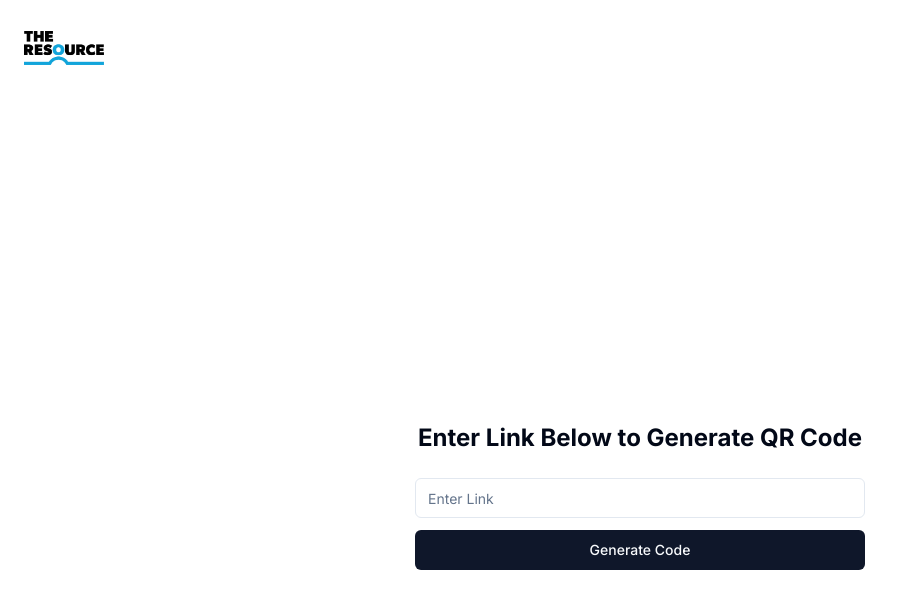
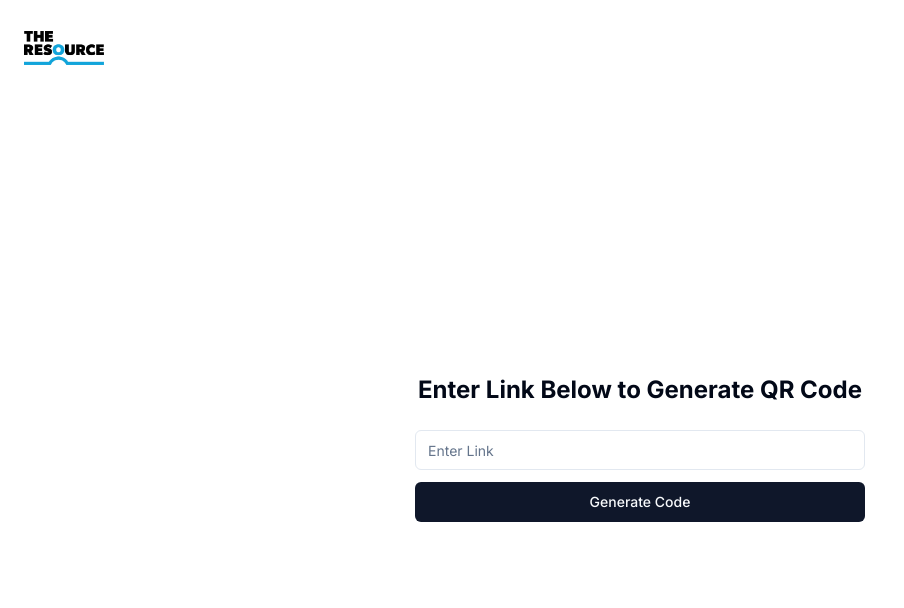
Before and after one commit to ianfrye0818/resource-app-hub, a Next.js app: page /qr-generator in a window 1280 px wide. Shown: the top 608 px of the page, without its empty margins (0-904 px from the left). Built offline with nearby package versions, Linux system fonts and the light colour scheme.

Commit message:
fixed height issues

```diff
--- a/app/layout.tsx
+++ b/app/layout.tsx
@@ -21,7 +21,7 @@ export default function RootLayout({
       <body className={inter.className}>
         <main className='h-dvh'>
           <Header />
-          {children}
+          <div className='w-full h-[calc(100dvh-96px)]'>{children}</div>
         </main>
       </body>
       <Analytics />
--- a/app/qr-generator/page.tsx
+++ b/app/qr-generator/page.tsx
@@ -9,7 +9,7 @@ const QRGeneratorPage = () => {
   const router = useRouter();
   const [qrCodeValue, setQrCodeValue] = useState('');
   return (
-    <div className='w-full h-dvh flex flex-col gap-6 items-center justify-center'>
+    <div className='w-full h-full flex flex-col gap-6 items-center justify-center'>
       <h1 className='text-2xl font-bold'>Enter Link Below to Generate QR Code</h1>
       <form
         className='flex flex-col gap-3 w-full max-w-[450px]'
--- a/app/qr-generator/result/page.tsx
+++ b/app/qr-generator/result/page.tsx
@@ -26,7 +26,7 @@ const QRResult = ({ searchParams }: QRResultProps) => {
     }
   };
   return (
-    <div className='h-dvh w-full flex flex-col justify-center items-center gap-4'>
+    <div className='h-full w-full flex flex-col justify-center items-center gap-4'>
       <div ref={qrCoderef}>
         <QRCode
           value={qrCodeValue}
```
